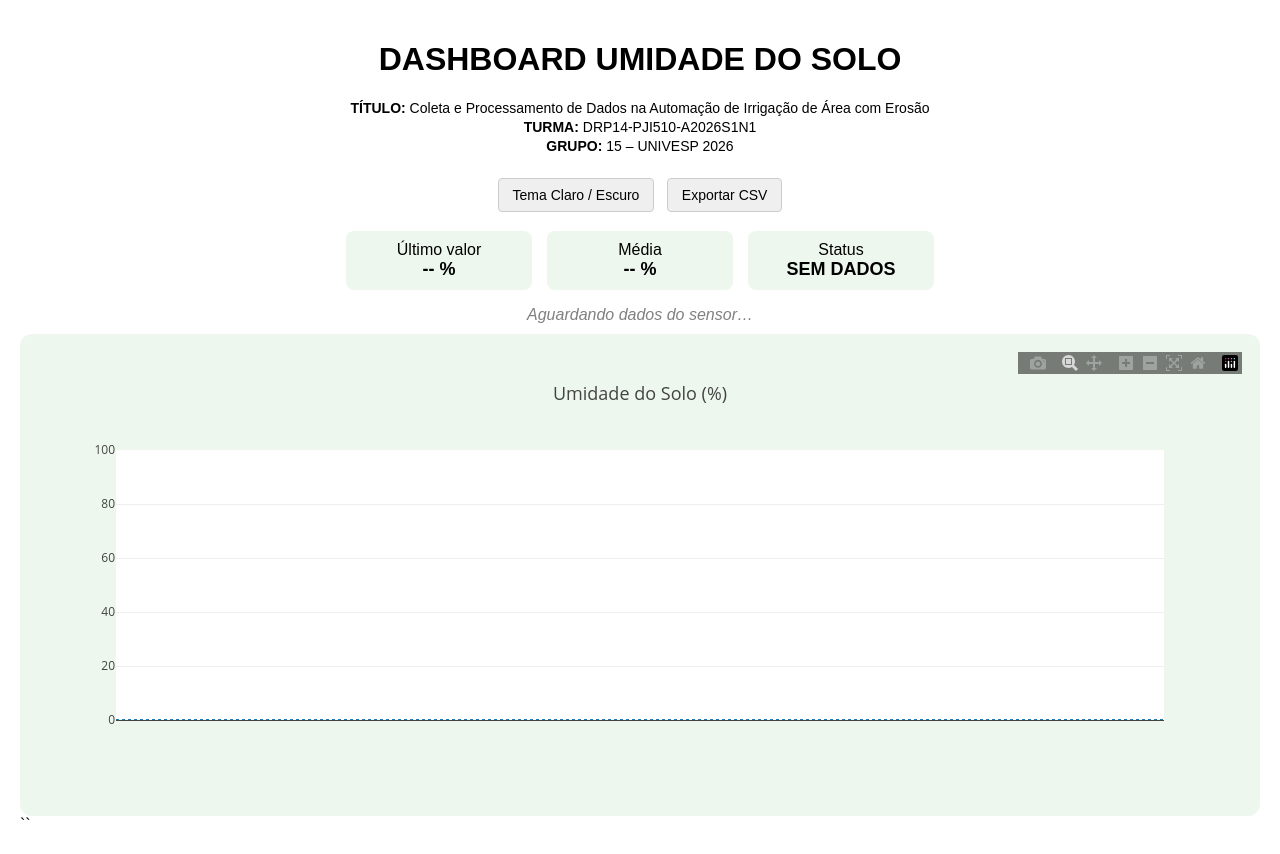
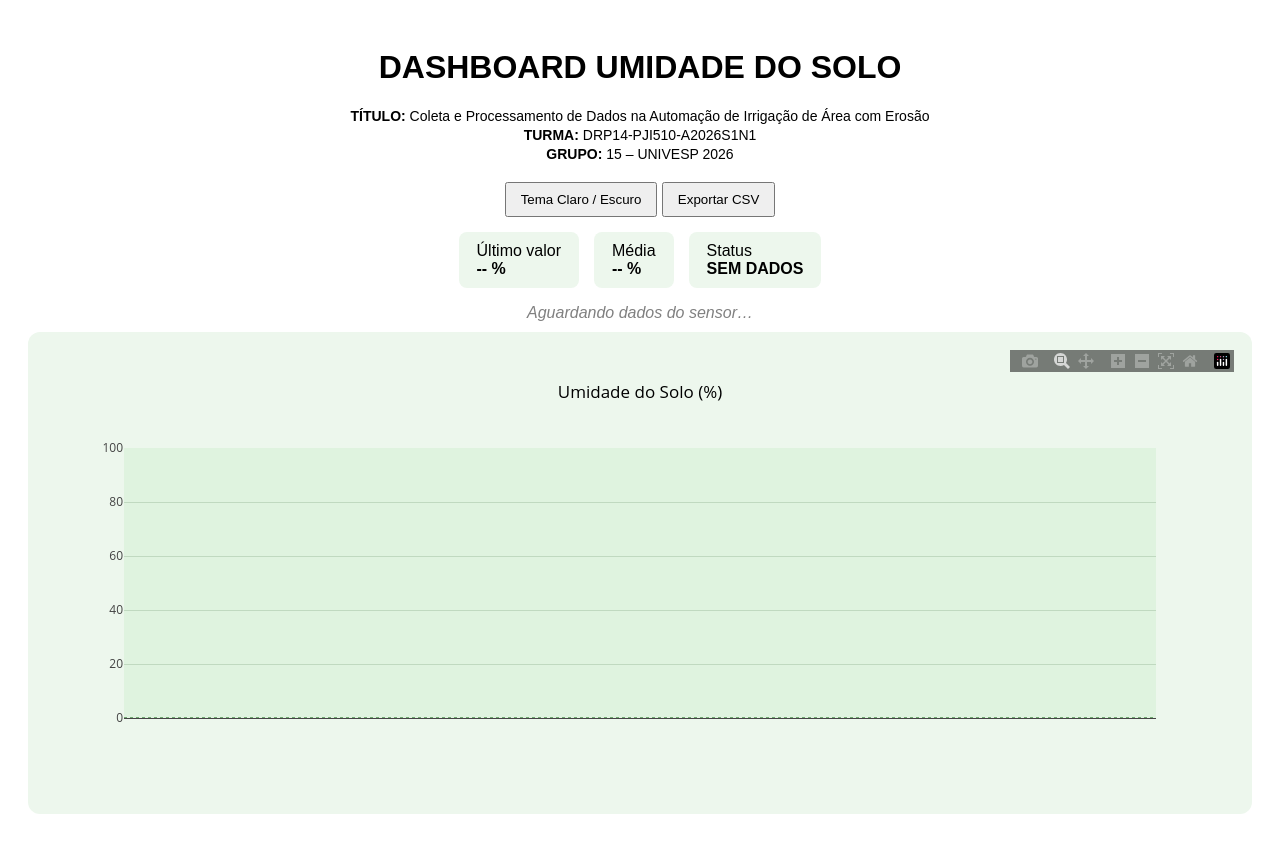
Before and after one commit to Sportreviso/dashboard_API-REST, a Flask app: page / in a window 1280 px wide. After the commit the page ends 814 px from the top, so only its background shows below. Run offline with Flask 3, Linux system fonts and the light colour scheme; data that the repository does not hold is empty; some libraries are stand-ins or nearby versions.

Commit message:
Update dashboard.html

```diff
--- a/templates/dashboard.html
+++ b/templates/dashboard.html
@@ -4,94 +4,63 @@
 <meta charset="UTF-8">
 <title>Dashboard Umidade do Solo</title>
 
-    <!-- Plotly -->
 <script src="https://cdn.plot.ly/plotly-latest.min.js"></script>
 
 <style>
-        :root {
-            --bg-light: #ffffff;
-            --text-light: #000000;
-            --card-light: #edf7ed;
-            --plot-light: #dff3df;
-
-            --bg-dark: #0f0f0f;
-            --text-dark: #ffffff;
-            --card-dark: #1f2d1f;
-            --plot-dark: #2e4a2e;
-        }
-
 body {
-            background-color: var(--bg-light);
-            color: var(--text-light);
-            font-family: Arial, sans-serif;
-            margin: 0;
-            padding: 20px;
-            transition: background-color .35s ease, color .35s ease;
+    background:#ffffff;
+    color:#000;
+    font-family:Arial, sans-serif;
+    padding:20px;
+    transition:background .3s, color .3s;
 }
 
 body.dark {
-            background-color: var(--bg-dark);
-            color: var(--text-dark);
+    background:#0f0f0f;
+    color:#fff;
 }
 
-        .header { text-align: center; margin-bottom: 20px; }
+.header{text-align:center;margin-bottom:20px;}
+.header h3{font-size:14px;font-weight:normal;margin:3px}
 
-        .header h3 {
-            font-size: 14px;
-            font-weight: normal;
-            margin: 3px 0;
+.controls{text-align:center;margin-bottom:15px}
+
+button{padding:8px 14px;cursor:pointer}
+
+.indicators{
+    display:flex;
+    justify-content:center;
+    gap:15px;
+    margin-bottom:15px
 }
 
-        .controls { text-align: center; margin-bottom: 15px; }
-
-        button {
-            padding: 8px 14px;
-            margin: 4px;
-            font-size: 14px;
-            cursor: pointer;
-            border-radius: 4px;
-            border: 1px solid #ccc;
+.indicator{
+    background:#edf7ed;
+    padding:10px 18px;
+    border-radius:8px;
 }
 
-        .indicators {
-            display: flex;
-            justify-content: center;
-            gap: 15px;
-            margin-bottom: 15px;
+body.dark .indicator{background:#1f2d1f}
+
+.chart-card{
+    background:#edf7ed;
+    padding:16px;
+    border-radius:12px;
 }
 
-        .indicator {
-            background-color: var(--card-light);
-            padding: 10px 18px;
-            border-radius: 8px;
-            min-width: 150px;
-            text-align: center;
-            transition: background-color .35s ease;
+body.dark .chart-card{background:#1f2d1f}
+
+#mensagem{
+    text-align:center;
+    color:gray;
+    font-style:italic;
+    margin-bottom:10px
 }
-
-        body.dark .indicator { background-color: var(--card-dark); }
-
-        .indicator strong { font-size: 18px; }
-
-        #mensagem {
-            text-align: center;
-            font-style: italic;
-            color: gray;
-            margin-bottom: 10px;
-        }
-
-        .chart-card {
-            background-color: var(--card-light);
-            padding: 16px;
-            border-radius: 12px;
-            transition: background-color .35s ease;
-        }
-
-        body.dark .chart-card { background-color: var(--card-dark); }
 </style>
 </head>
 
 <body>
+
 <div class="header">
 <h1>DASHBOARD UMIDADE DO SOLO</h1>
 <h3><strong>TÍTULO:</strong> Coleta e Processamento de Dados na Automação de Irrigação de Área com Erosão</h3>
@@ -118,84 +87,90 @@
 
 <script>
 let dadosCSV = [];
-        let layoutAtual = null;
+let temaAtual = "claro";
+let dadosX = [];
+let dadosY = [];
 
-        function alternarTema() {
+const CORES = {
+    claro:{
+        plot:"#dff3df",
+        grid:"#c0d9c0",
+        text:"#000"
+    },
+    escuro:{
+        plot:"#2e4a2e",
+        grid:"#6f8f6f",
+        text:"#fff"
+    }
+};
+
+function alternarTema(){
+    temaAtual = temaAtual === "claro" ? "escuro" : "claro";
     document.body.classList.toggle("dark");
-            aplicarTemaGrafico();
+    atualizarLayout();
 }
 
-        function aplicarTemaGrafico() {
-            if (!layoutAtual) return;
-
-            const escuro = document.body.classList.contains("dark");
-
+function atualizarLayout(){
+    const c = CORES[temaAtual];
     Plotly.relayout("grafico", {
-                plot_bgcolor: escuro ? "var(--plot-dark)" : "var(--plot-light)",
-                "title.font.color": escuro ? "#fff" : "#000",
-                "xaxis.tickfont.color": escuro ? "#fff" : "#000",
-                "yaxis.tickfont.color": escuro ? "#fff" : "#000",
-                "xaxis.gridcolor": escuro ? "#6f8f6f" : "#c0d9c0",
-                "yaxis.gridcolor": escuro ? "#6f8f6f" : "#c0d9c0"
+        plot_bgcolor: c.plot,
+        "xaxis.gridcolor": c.grid,
+        "yaxis.gridcolor": c.grid,
+        "xaxis.tickfont.color": c.text,
+        "yaxis.tickfont.color": c.text,
+        "title.font.color": c.text
     });
 }
 
-        function exportarCSV() {
-            let csv = "\uFEFFData;Último valor (%);Média (%);Umidade (%);Tempo\n";
-
-            if (dadosCSV.length === 0) {
-                csv += "Sem dados;Sem dados;Sem dados;Sem dados;Sem dados\n";
-            } else {
-                const ultimo = dadosCSV.at(-1).y;
-                const media = dadosCSV.reduce((s, i) => s + i.y, 0) / dadosCSV.length;
-
-                dadosCSV.forEach(i => {
-                    csv += `${i.x.split("T")[0]};${ultimo.toFixed(1)};${media.toFixed(1)};${i.y.toFixed(1)};${i.x}\n`;
+function carregarDados(){
+    fetch("/data")
+    .then(r=>r.json())
+    .then(d=>{
+        const g = JSON.parse(d[0]);
+        dadosX = g.data[0].x;
+        dadosY = g.data[0].y;
+        atualizarGrafico();
     });
 }
 
-            const blob = new Blob([csv], { type: "text/csv;charset=utf-8;" });
-            const link = document.createElement("a");
-            link.href = URL.createObjectURL(blob);
-            link.download = "umidade_solo.csv";
-            link.click();
+function atualizarGrafico(){
+    const c = CORES[temaAtual];
+
+    const trace = dadosY.length ?
+        {x:dadosX,y:dadosY,mode:"lines+markers",line:{width:3}} :
+        {x:[0,1],y:[0,0],mode:"lines",line:{dash:"dot",width:2,color:"#6fa96f"}};
+
+    Plotly.react("grafico",[trace],{
+        title:{text:"Umidade do Solo (%)",font:{color:c.text}},
+        xaxis:{gridcolor:c.grid,visible:dadosY.length>0},
+        yaxis:{gridcolor:c.grid,range:[0,100]},
+        plot_bgcolor:c.plot,
+        paper_bgcolor:"transparent"
+    });
+
+    if(dadosY.length){
+        document.getElementById("status").innerText="ONLINE";
+        document.getElementById("ultimo").innerText=dadosY.at(-1)+" %";
+        document.getElementById("media").innerText=
+            (dadosY.reduce((a,b)=>a+b,0)/dadosY.length).toFixed(1)+" %";
+        document.getElementById("mensagem").style.display="none";
+    }else{
+        document.getElementById("mensagem").style.display="block";
+    }
 }
 
-        function carregarDados() {
-            fetch("/data")
-                .then(r => r.json())
-                .then(d => {
-                    const p = JSON.parse(d[0]);
-                    const x = p.data[0].x;
-                    const y = p.data[0].y;
-
-                    dadosCSV = x.map((v, i) => ({ x: v, y: y[i] }));
-
-                    const trace = y.length
-                        ? { x, y, type:"scatter", mode:"lines+markers", line:{width:3}, marker:{size:6} }
-                        : { x:[0,1], y:[0,0], type:"scatter", mode:"lines", line:{dash:"dot", width:2} };
-
-                    document.getElementById("mensagem").style.display = y.length ? "none" : "block";
-                    document.getElementById("status").innerText = y.length ? "ONLINE" : "SEM DADOS";
-                    document.getElementById("ultimo").innerText = y.length ? y.at(-1).toFixed(1)+" %" : "-- %";
-                    document.getElementById("media").innerText = y.length ? (y.reduce((a,b)=>a+b,0)/y.length).toFixed(1)+" %" : "-- %";
-
-                    layoutAtual = {
-                        title:{text:"Umidade do Solo (%)", font:{size:18}},
-                        xaxis:{visible:y.length>0},
-                        yaxis:{range:[0,100]},
-                        plot_bgcolor: document.body.classList.contains("dark")
-                            ? "var(--plot-dark)" : "var(--plot-light)",
-                        paper_bgcolor:"transparent"
-                    };
-
-                    Plotly.react("grafico",[trace], layoutAtual, {responsive:true});
-                });
+function exportarCSV(){
+    let csv="\uFEFFData;Umidade\n";
+    dadosX.forEach((x,i)=>csv+=`${x};${dadosY[i]}\n`);
+    const a=document.createElement("a");
+    a.href=URL.createObjectURL(new Blob([csv]));
+    a.download="umidade.csv";
+    a.click();
 }
 
 carregarDados();
-        setInterval(carregarDados, 10000);
+setInterval(carregarDados,10000);
 </script>
+
 </body>
 </html>
-``
```
Lines whose indentation alone changed are shown as unchanged.
